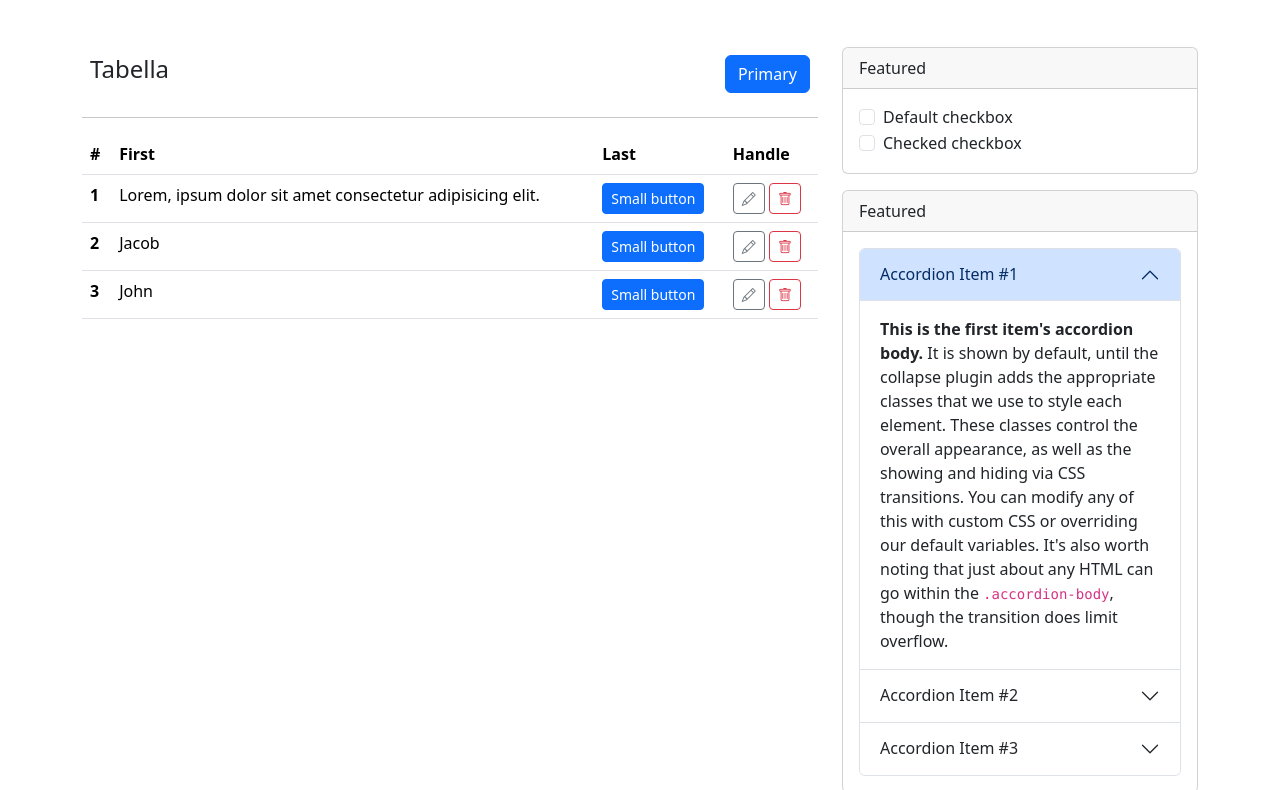
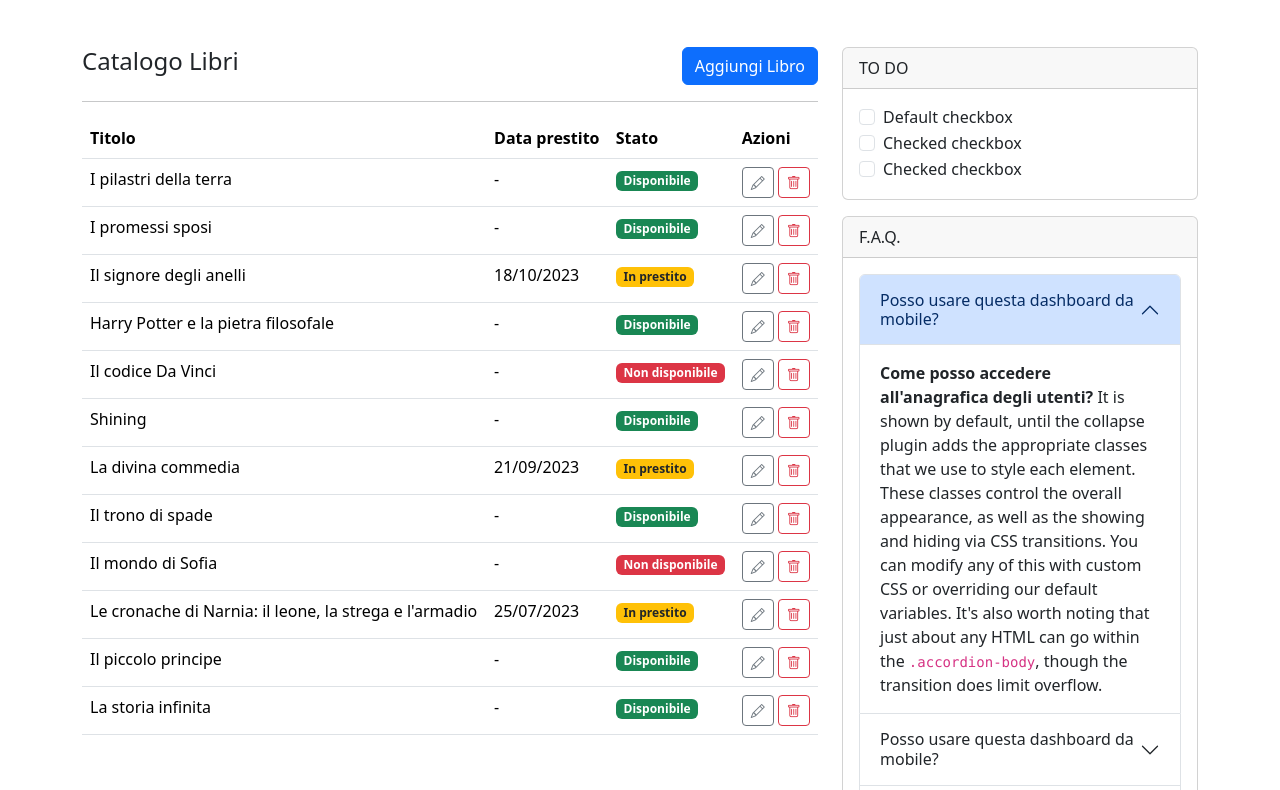
Before and after one commit to AlfredoF92/html-css-bootstrap-dashboard, a plain HTML site: page index.html in a window 1280 px wide. Shown: the part 57-847 px from the top of the page. Drawn offline with nearby package versions, Linux system fonts and the light colour scheme.

Commit message:
navbar e tabella aggiornata

```diff
--- a/index.html
+++ b/index.html
@@ -1,5 +1,6 @@
 <!DOCTYPE html>
 <html lang="it">
+
 <head>
   <meta charset="UTF-8">
   <meta name="viewport" content="width=device-width, initial-scale=1">
@@ -9,15 +10,17 @@
   <link rel="stylesheet" href="https://cdn.jsdelivr.net/npm/bootstrap-icons@1.11.3/font/bootstrap-icons.min.css">
 
 </head>
+
 <body>
 
   <!-- Navbar -->
-<nav class="navbar navbar-expand-lg bg-dark navbar-dark">
+  <nav class="navbar navbar-expand-lg bg-dark" data-bs-theme="dark">
     <div class="container-fluid">
       <a class="navbar-brand" href="#">MioLogo</a>
 
       <!-- Bottone toggler -->
-    <button class="navbar-toggler" type="button" data-bs-toggle="collapse" data-bs-target="#navbarMenu" aria-controls="navbarMenu" aria-expanded="false" aria-label="Toggle navigation">
+      <button class="navbar-toggler" type="button" data-bs-toggle="collapse" data-bs-target="#navbarMenu"
+        aria-controls="navbarMenu" aria-expanded="false" aria-label="Toggle navigation">
         <span class="navbar-toggler-icon"></span>
       </button>
 
@@ -39,7 +42,9 @@
             <ul class="dropdown-menu">
               <li><a class="dropdown-item" href="#">Sviluppo Web</a></li>
               <li><a class="dropdown-item" href="#">SEO</a></li>
-            <li><hr class="dropdown-divider"></li>
+              <li>
+                <hr class="dropdown-divider">
+              </li>
               <li><a class="dropdown-item" href="#">Altro</a></li>
             </ul>
           </li>
@@ -61,47 +66,124 @@
     <div class="row py-5">
 
       <div class="col-12 col-md-8">
-            <div class="d-flex">
-                <div class="p-2 w-100"><h4>Tabella</h4></div>
-                <div class="p-2 flex-shrink-1"><button type="button" class="btn btn-primary">Primary</button>
-                </div>
+        <div class="d-flex justify-content-between">
+          <h4>Catalogo Libri</h4>
+          <button type="button" class="btn btn-primary">Aggiungi Libro</button>
         </div>
         <hr>
         <table class="table">
           <thead>
             <tr>
-                    <th scope="col">#</th>
-                    <th scope="col">First</th>
-                    <th scope="col">Last</th>
-                    <th scope="col">Handle</th>
+              <th scope="col">Titolo</th>
+              <th scope="col">Data prestito</th>
+              <th scope="col">Stato</th>
+              <th scope="col">Azioni</th>
             </tr>
           </thead>
           <tbody>
             <tr>
-                    <th scope="row">1</th>
-                    <td>Lorem, ipsum dolor sit amet consectetur adipisicing elit.</td>
-                    <td><button type="button" class="btn btn-primary btn-sm">Small button</button>
-                    </td>
+              <td>I pilastri della terra</td>
+              <td>-</td>
+              <td><span class="badge bg-success">Disponibile</span></td>
               <td>
                 <button class="btn btn-sm btn-outline-secondary "><i class="bi bi-pencil"></i></button>
                 <button class="btn btn-sm btn-outline-danger"><i class="bi bi-trash"></i></button>
               </td>
             </tr>
             <tr>
-                    <th scope="row">2</th>
-                    <td>Jacob</td>
-                    <td><button type="button" class="btn btn-primary btn-sm">Small button</button>
-                    </td>
+              <td>I promessi sposi</td>
+              <td>-</td>
+              <td><span class="badge bg-success">Disponibile</span></td>
               <td>
                 <button class="btn btn-sm btn-outline-secondary "><i class="bi bi-pencil"></i></button>
                 <button class="btn btn-sm btn-outline-danger"><i class="bi bi-trash"></i></button>
               </td>
             </tr>
             <tr>
-                    <th scope="row">3</th>
-                    <td>John</td>
-                    <td><button type="button" class="btn btn-primary btn-sm">Small button</button>
+              <td>Il signore degli anelli</td>
+              <td>18/10/2023</td>
+              <td><span class="badge bg-warning text-dark">In prestito</span></td>
+              <td>
+                <button class="btn btn-sm btn-outline-secondary "><i class="bi bi-pencil"></i></button>
+                <button class="btn btn-sm btn-outline-danger"><i class="bi bi-trash"></i></button>
               </td>
+            </tr>
+            <tr>
+              <td>Harry Potter e la pietra filosofale</td>
+              <td>-</td>
+              <td><span class="badge bg-success">Disponibile</span></td>
+              <td>
+                <button class="btn btn-sm btn-outline-secondary "><i class="bi bi-pencil"></i></button>
+                <button class="btn btn-sm btn-outline-danger"><i class="bi bi-trash"></i></button>
+              </td>
+            </tr>
+            <tr>
+              <td>Il codice Da Vinci</td>
+              <td>-</td>
+              <td><span class="badge bg-danger">Non disponibile</span></td>
+              <td>
+                <button class="btn btn-sm btn-outline-secondary "><i class="bi bi-pencil"></i></button>
+                <button class="btn btn-sm btn-outline-danger"><i class="bi bi-trash"></i></button>
+              </td>
+            </tr>
+            <tr>
+              <td>Shining</td>
+              <td>-</td>
+              <td><span class="badge bg-success">Disponibile</span></td>
+              <td>
+                <button class="btn btn-sm btn-outline-secondary "><i class="bi bi-pencil"></i></button>
+                <button class="btn btn-sm btn-outline-danger"><i class="bi bi-trash"></i></button>
+              </td>
+            </tr>
+            <tr>
+              <td>La divina commedia</td>
+              <td>21/09/2023</td>
+              <td><span class="badge bg-warning text-dark">In prestito</span></td>
+              <td>
+                <button class="btn btn-sm btn-outline-secondary "><i class="bi bi-pencil"></i></button>
+                <button class="btn btn-sm btn-outline-danger"><i class="bi bi-trash"></i></button>
+              </td>
+            </tr>
+            <tr>
+              <td>Il trono di spade</td>
+              <td>-</td>
+              <td><span class="badge bg-success">Disponibile</span></td>
+              <td>
+                <button class="btn btn-sm btn-outline-secondary "><i class="bi bi-pencil"></i></button>
+                <button class="btn btn-sm btn-outline-danger"><i class="bi bi-trash"></i></button>
+              </td>
+            </tr>
+            <tr>
+              <td>Il mondo di Sofia</td>
+              <td>-</td>
+              <td><span class="badge bg-danger">Non disponibile</span></td>
+              <td>
+                <button class="btn btn-sm btn-outline-secondary "><i class="bi bi-pencil"></i></button>
+                <button class="btn btn-sm btn-outline-danger"><i class="bi bi-trash"></i></button>
+              </td>
+            </tr>
+            <tr>
+              <td>Le cronache di Narnia: il leone, la strega e l'armadio</td>
+              <td>25/07/2023</td>
+              <td><span class="badge bg-warning text-dark">In prestito</span></td>
+              <td>
+                <button class="btn btn-sm btn-outline-secondary "><i class="bi bi-pencil"></i></button>
+                <button class="btn btn-sm btn-outline-danger"><i class="bi bi-trash"></i></button>
+              </td>
+            </tr>
+            <tr>
+              <td>Il piccolo principe</td>
+              <td>-</td>
+              <td><span class="badge bg-success">Disponibile</span></td>
+              <td>
+                <button class="btn btn-sm btn-outline-secondary "><i class="bi bi-pencil"></i></button>
+                <button class="btn btn-sm btn-outline-danger"><i class="bi bi-trash"></i></button>
+              </td>
+            </tr>
+            <tr>
+              <td>La storia infinita</td>
+              <td>-</td>
+              <td><span class="badge bg-success">Disponibile</span></td>
               <td>
                 <button class="btn btn-sm btn-outline-secondary "><i class="bi bi-pencil"></i></button>
                 <button class="btn btn-sm btn-outline-danger"><i class="bi bi-trash"></i></button>
@@ -109,19 +191,25 @@
             </tr>
           </tbody>
         </table>
+      </div>
 
-        </div>
       <div class="col-12 col-md-4">
 
         <div class="card mb-3">
           <div class="card-header">
-                  Featured
+            TO DO
           </div>
           <div class="card-body">
             <div class="form-check">
               <input class="form-check-input" type="checkbox" value="" id="checkDefault">
               <label class="form-check-label" for="checkDefault">
                 Default checkbox
+              </label>
+            </div>
+            <div class="form-check">
+              <input class="form-check-input" type="checkbox" value="" id="checkChecked">
+              <label class="form-check-label" for="checkChecked">
+                Checked checkbox
               </label>
             </div>
             <div class="form-check">
@@ -137,43 +225,63 @@
 
         <div class="card ">
           <div class="card-header">
-                  Featured
+            F.A.Q.
           </div>
           <div class="card-body">
             <div class="accordion" id="accordionPanelsStayOpenExample">
               <div class="accordion-item">
                 <h2 class="accordion-header">
-                            <button class="accordion-button" type="button" data-bs-toggle="collapse" data-bs-target="#panelsStayOpen-collapseOne" aria-expanded="true" aria-controls="panelsStayOpen-collapseOne">
-                              Accordion Item #1
+                  <button class="accordion-button" type="button" data-bs-toggle="collapse"
+                    data-bs-target="#panelsStayOpen-collapseOne" aria-expanded="true"
+                    aria-controls="panelsStayOpen-collapseOne">
+                    Posso usare questa dashboard da mobile?
                   </button>
                 </h2>
                 <div id="panelsStayOpen-collapseOne" class="accordion-collapse collapse show">
                   <div class="accordion-body">
-                              <strong>This is the first item's accordion body.</strong> It is shown by default, until the collapse plugin adds the appropriate classes that we use to style each element. These classes control the overall appearance, as well as the showing and hiding via CSS transitions. You can modify any of this with custom CSS or overriding our default variables. It's also worth noting that just about any HTML can go within the <code>.accordion-body</code>, though the transition does limit overflow.
+                    <strong>Come posso accedere all'anagrafica degli utenti?</strong> It is shown by default, until the
+                    collapse plugin adds the appropriate classes that we use to style each element. These classes
+                    control the overall appearance, as well as the showing and hiding via CSS transitions. You can
+                    modify any of this with custom CSS or overriding our default variables. It's also worth noting that
+                    just about any HTML can go within the <code>.accordion-body</code>, though the transition does limit
+                    overflow.
                   </div>
                 </div>
               </div>
               <div class="accordion-item">
                 <h2 class="accordion-header">
-                            <button class="accordion-button collapsed" type="button" data-bs-toggle="collapse" data-bs-target="#panelsStayOpen-collapseTwo" aria-expanded="false" aria-controls="panelsStayOpen-collapseTwo">
-                              Accordion Item #2
+                  <button class="accordion-button collapsed" type="button" data-bs-toggle="collapse"
+                    data-bs-target="#panelsStayOpen-collapseTwo" aria-expanded="false"
+                    aria-controls="panelsStayOpen-collapseTwo">
+                    Posso usare questa dashboard da mobile?
                   </button>
                 </h2>
                 <div id="panelsStayOpen-collapseTwo" class="accordion-collapse collapse">
                   <div class="accordion-body">
-                              <strong>This is the second item's accordion body.</strong> It is hidden by default, until the collapse plugin adds the appropriate classes that we use to style each element. These classes control the overall appearance, as well as the showing and hiding via CSS transitions. You can modify any of this with custom CSS or overriding our default variables. It's also worth noting that just about any HTML can go within the <code>.accordion-body</code>, though the transition does limit overflow.
+                    <strong>Posso usare questa dashboard da mobile?</strong> It is hidden by default, until the collapse
+                    plugin adds the appropriate classes that we use to style each element. These classes control the
+                    overall appearance, as well as the showing and hiding via CSS transitions. You can modify any of
+                    this with custom CSS or overriding our default variables. It's also worth noting that just about any
+                    HTML can go within the <code>.accordion-body</code>, though the transition does limit overflow.
                   </div>
                 </div>
               </div>
               <div class="accordion-item">
                 <h2 class="accordion-header">
-                            <button class="accordion-button collapsed" type="button" data-bs-toggle="collapse" data-bs-target="#panelsStayOpen-collapseThree" aria-expanded="false" aria-controls="panelsStayOpen-collapseThree">
-                              Accordion Item #3
+                  <button class="accordion-button collapsed" type="button" data-bs-toggle="collapse"
+                    data-bs-target="#panelsStayOpen-collapseThree" aria-expanded="false"
+                    aria-controls="panelsStayOpen-collapseThree">
+                    Posso usare questa dashboard da mobile?
                   </button>
                 </h2>
                 <div id="panelsStayOpen-collapseThree" class="accordion-collapse collapse">
                   <div class="accordion-body">
-                              <strong>This is the third item's accordion body.</strong> It is hidden by default, until the collapse plugin adds the appropriate classes that we use to style each element. These classes control the overall appearance, as well as the showing and hiding via CSS transitions. You can modify any of this with custom CSS or overriding our default variables. It's also worth noting that just about any HTML can go within the <code>.accordion-body</code>, though the transition does limit overflow.
+                    <strong>This is the third item's accordion body.</strong> It is hidden by default, until the
+                    collapse plugin adds the appropriate classes that we use to style each element. These classes
+                    control the overall appearance, as well as the showing and hiding via CSS transitions. You can
+                    modify any of this with custom CSS or overriding our default variables. It's also worth noting that
+                    just about any HTML can go within the <code>.accordion-body</code>, though the transition does limit
+                    overflow.
                   </div>
                 </div>
               </div>
@@ -195,4 +303,5 @@
   <script src="https://cdn.jsdelivr.net/npm/bootstrap@5.3.3/dist/js/bootstrap.bundle.min.js"></script>
 
 </body>
+
 </html>
```
Lines whose indentation alone changed are shown as unchanged.
